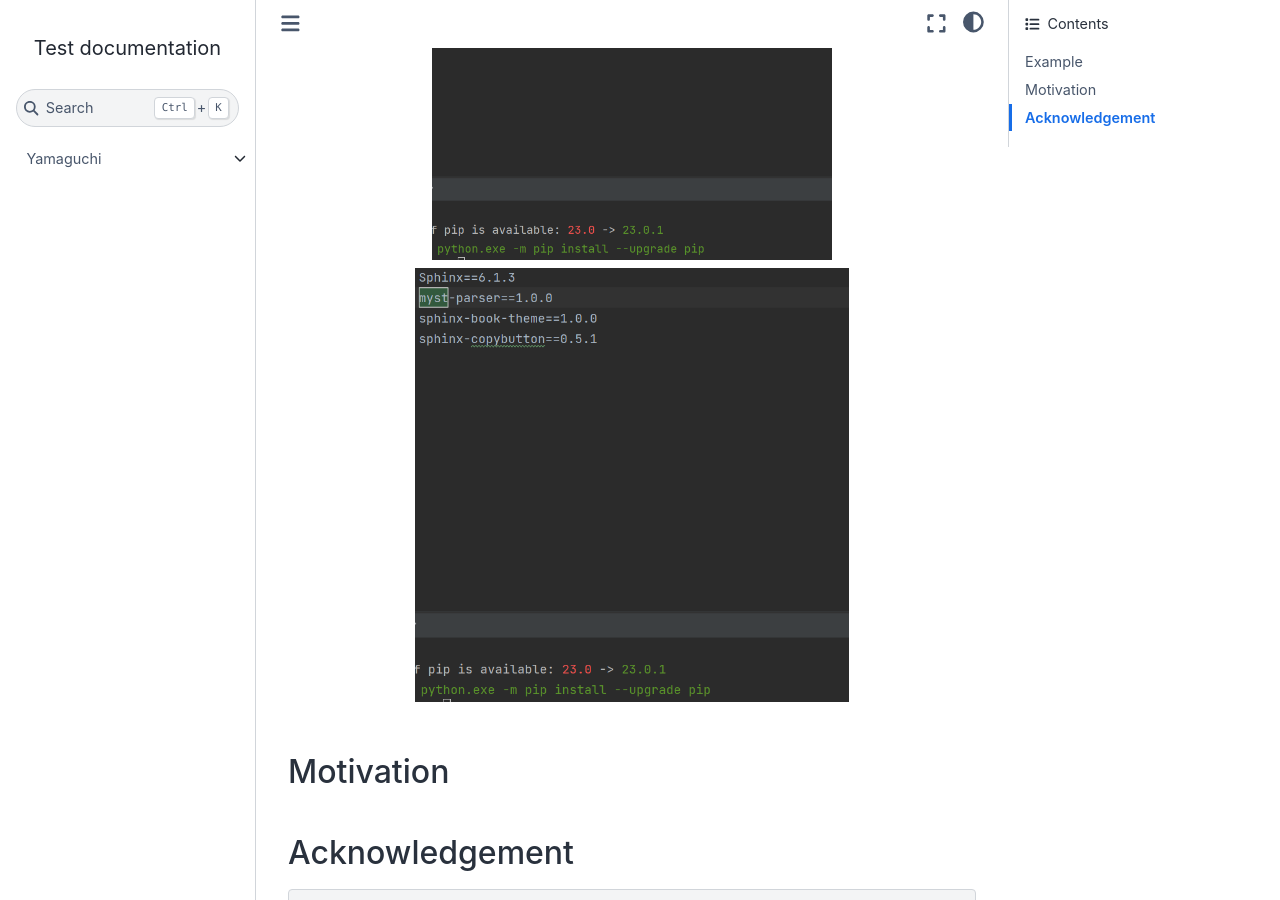
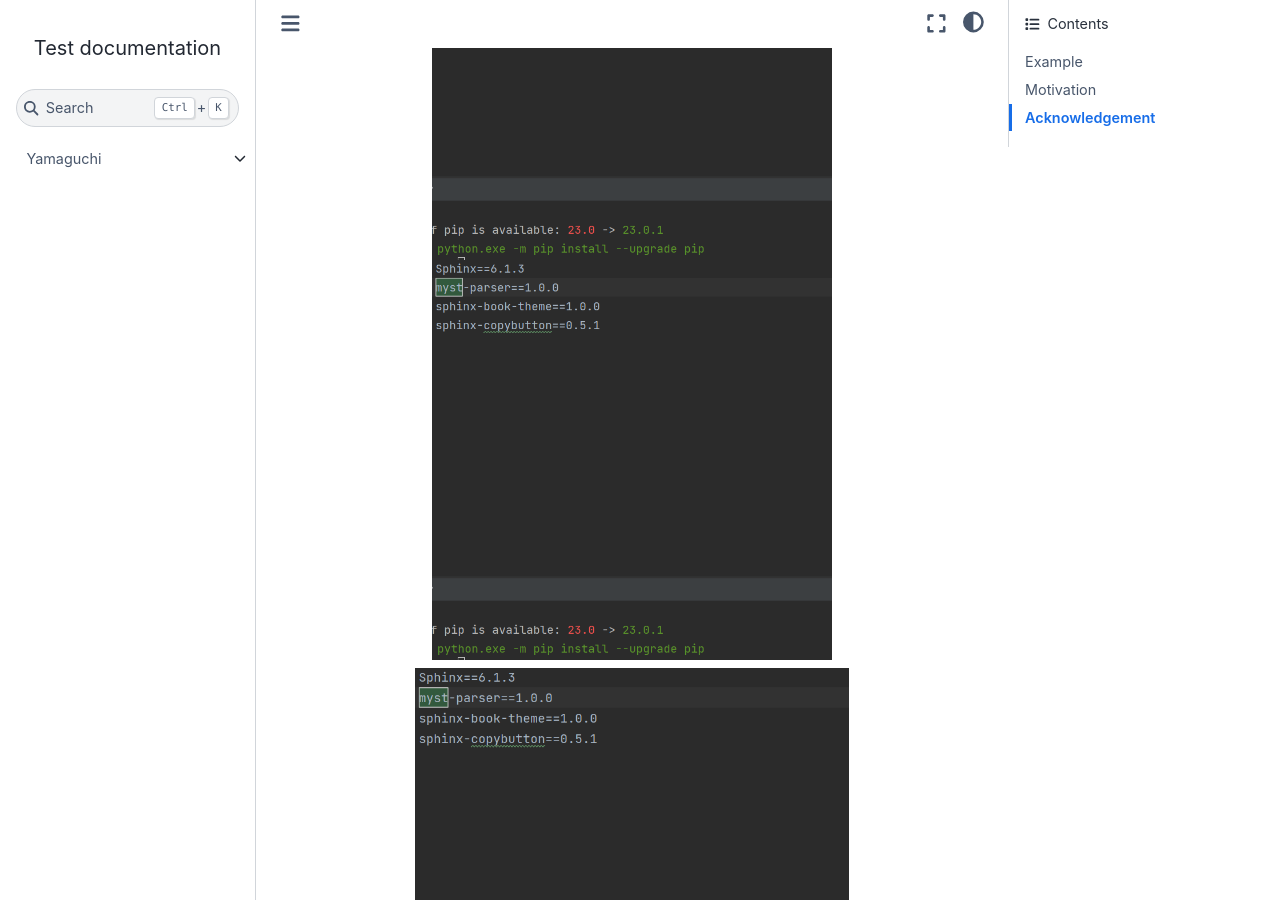
Before and after one commit to Shiina18/test_docs, a Sphinx documentation site: the page built from docs/index.md, in a window 1280 px wide and 900 px high, scrolled down 2288 px. Built offline with Sphinx 7.4.7 and the Sphinx Book theme 1.1.4, drawn with Linux system fonts in a browser that asks for light colours.

Commit message:
Update index.md

````diff
--- a/docs/index.md
+++ b/docs/index.md
@@ -26,6 +26,13 @@ This is a caption in __*Markdown*__
 ```{image} ./_static/Snipaste_2023-04-13_18-44-55.png
 :alt: fishy
 :class: bg-primary
+:width: 400px
+:align: center
+```
+
+```{image} ./_static/Snipaste_2023-04-13_18-44-55.png
+:alt: fishy
+:class: bg-transparent
 :width: 400px
 :align: center
 ```
````
